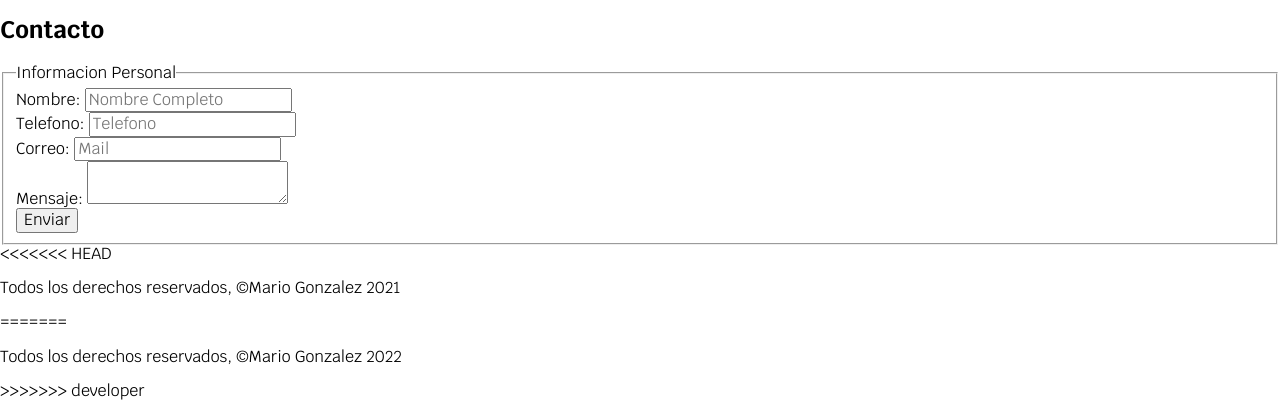
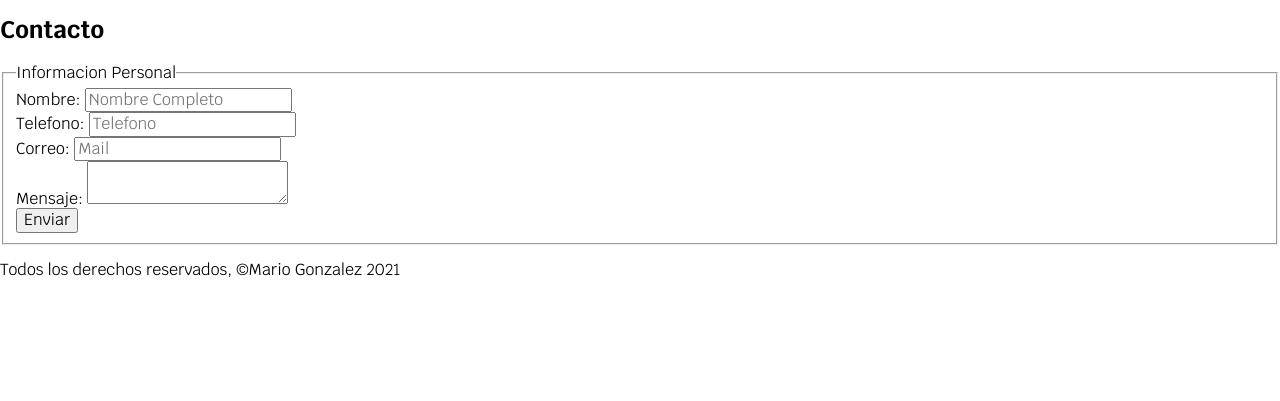
Before and after one commit to mariogonzcardona/frontend_fundamentals, a plain HTML site: page index.html in a window 1280 px wide. Shown: the part 843-1244 px from the top of the page. After the commit the page ends 1138 px from the top, so only its background shows below. Drawn offline with Linux system fonts and the light colour scheme.

Commit message:
Se modifico la fecha 2

```diff
--- a/index.html
+++ b/index.html
@@ -171,11 +171,7 @@
         </section>
     </main>
     <footer>
-<<<<<<< HEAD
         <p>Todos los derechos reservados, &copy;Mario Gonzalez 2021</p>
-=======
-        <p>Todos los derechos reservados, &copy;Mario Gonzalez 2022</p>
->>>>>>> developer
     </footer>
 </body>
 
```
